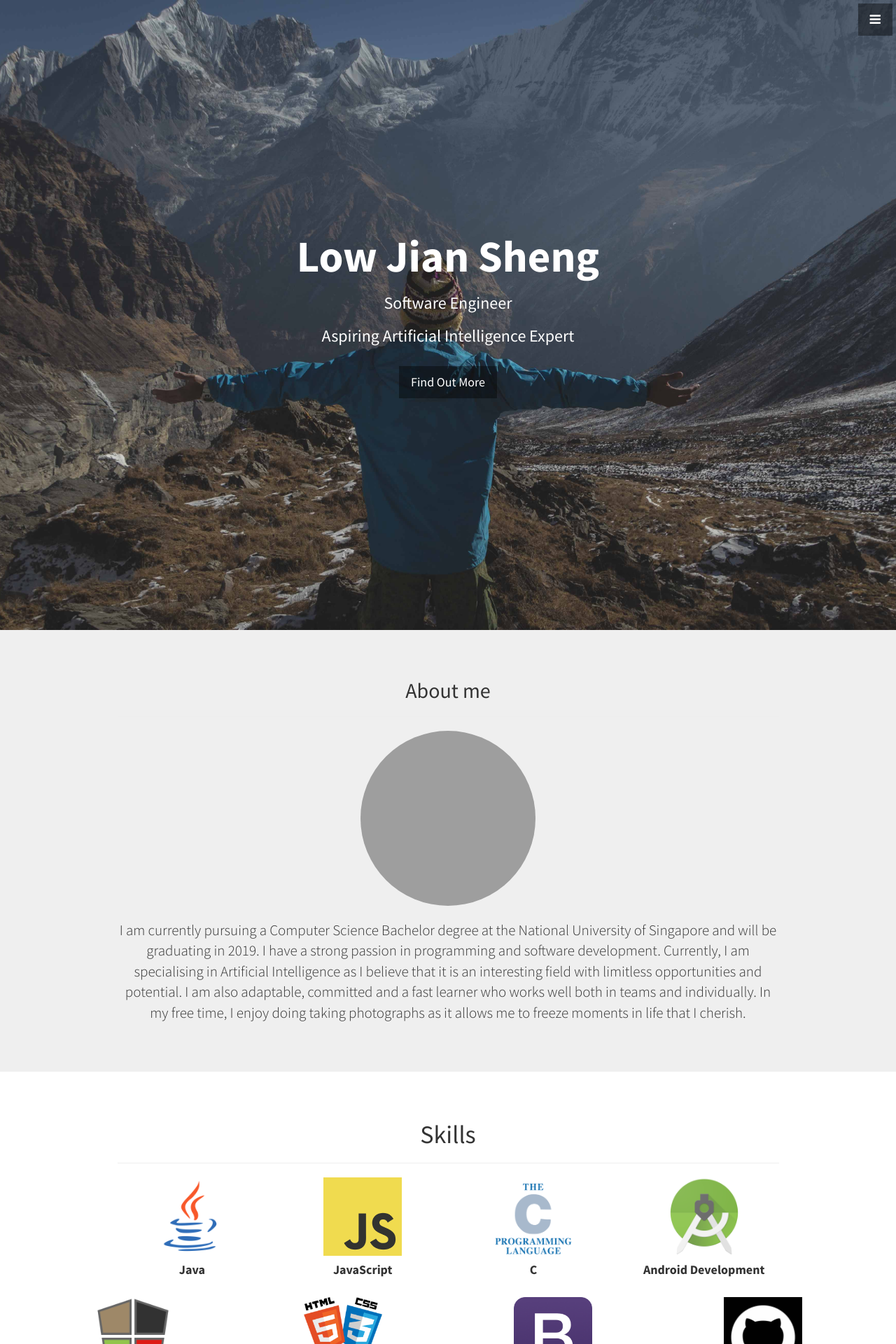
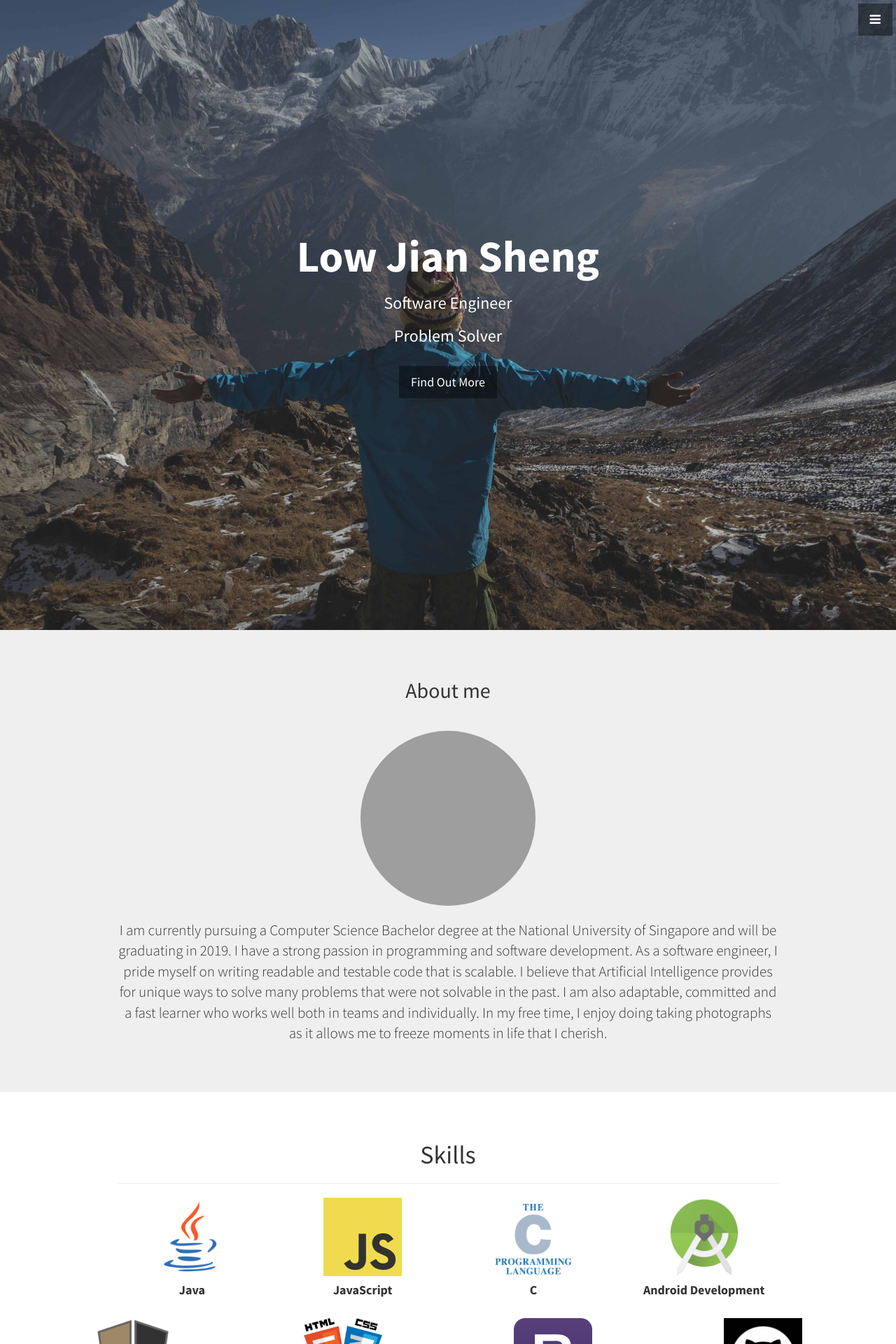
Before and after one commit to lowjiansheng/lowjiansheng, a Jekyll site: the page built from index.html, in a window 1280 px wide. Shown: the top 1920 px of the page at 70% size. Built offline with Jekyll 4.4.1, drawn with Linux system fonts in a browser that asks for light colours; grey boxes are pictures that could not be loaded.

Commit message:
Change color of work experience

```diff
--- a/_includes/about.html
+++ b/_includes/about.html
@@ -5,7 +5,7 @@
         <h2>About me</h2>
         <hr class="medium">
         <img src="img/ppicture.jpg" class="img-circle" height="250" width="250"><br><br>
-        <p class="lead">I am currently pursuing a Computer Science Bachelor degree at the National University of Singapore and will be graduating in 2019. I have a strong passion in programming and software development. Currently, I am specialising in Artificial Intelligence as I believe that it is an interesting field with limitless opportunities and potential. I am also adaptable, committed and a fast learner who works well both in teams and individually. In my free time, I enjoy doing taking photographs as it allows me to freeze moments in life that I cherish.</p>
+        <p class="lead">I am currently pursuing a Computer Science Bachelor degree at the National University of Singapore and will be graduating in 2019. I have a strong passion in programming and software development. As a software engineer, I pride myself on writing readable and testable code that is scalable. I believe that Artificial Intelligence provides for unique ways to solve many problems that were not solvable in the past. I am also adaptable, committed and a fast learner who works well both in teams and individually. In my free time, I enjoy doing taking photographs as it allows me to freeze moments in life that I cherish.</p>
       </div>
     </div>
     <!-- /.row -->
--- a/_includes/call-to-action.html
+++ b/_includes/call-to-action.html
@@ -1,4 +1,4 @@
-<section id="experience" style="background-color: #EFEFEF;" >
+<section id="experience" style="padding-bottom:5%" >
 	<div class="container">
 		<div class="row">
 			<div class="col-lg-offset-1 col-lg-10">
@@ -11,7 +11,7 @@
 	                    <div class="ss-left">
 	                        <div class="ss-circle ss-circle-1">Typography Effects with CSS3 and jQuery</div>
 	                    </div>
-	                    <div class="ss-right">
+	                    <div class="ss-right" style="padding-left:5%">
 	                        <h3>
 	                            <span><i>December 2012 - April 2013</span>
 	                            <p style="font-size:small;">Desktop Deployment Technician</p>
--- a/_includes/header.html
+++ b/_includes/header.html
@@ -2,7 +2,7 @@
   <div class="text-vertical-center" style="color:white">
     <h1>Low Jian Sheng</h1>
     <h3>Software Engineer</h3>
-    <h3>Aspiring Artificial Intelligence Expert</h3>
+    <h3>Problem Solver</h3>
     <br>
     <a href="#about" class="btn btn-dark btn-lg">Find Out More</a>
   </div>
--- a/css/styleIE.css
+++ b/css/styleIE.css
@@ -37,7 +37,7 @@ h2.ss-subtitle:after{
 	border: none;
 }
 .ss-container h3{
-	background:#777;
+	background:#D1D1D1;
 }
 .ss-container h3 span{
     color: #fff;
```
Also changed, not shown: 3 other files.
